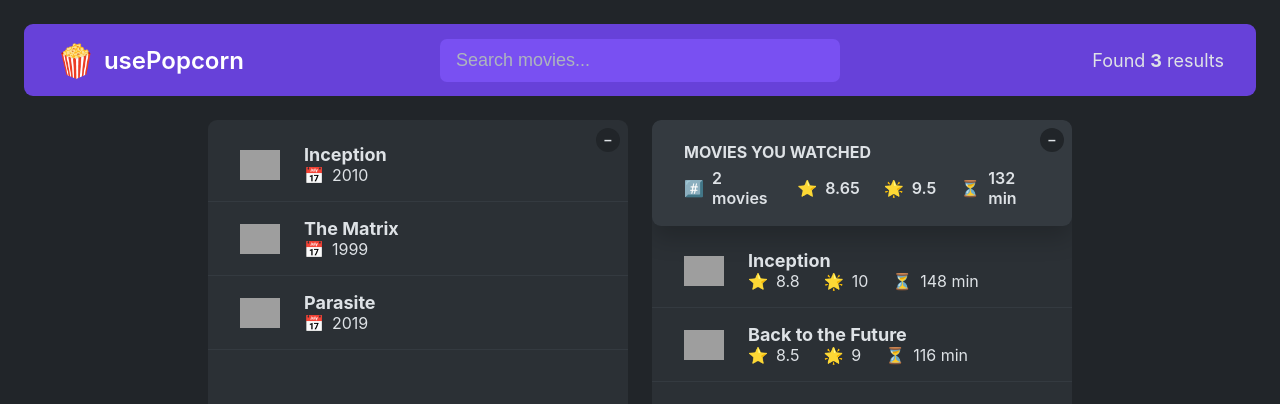
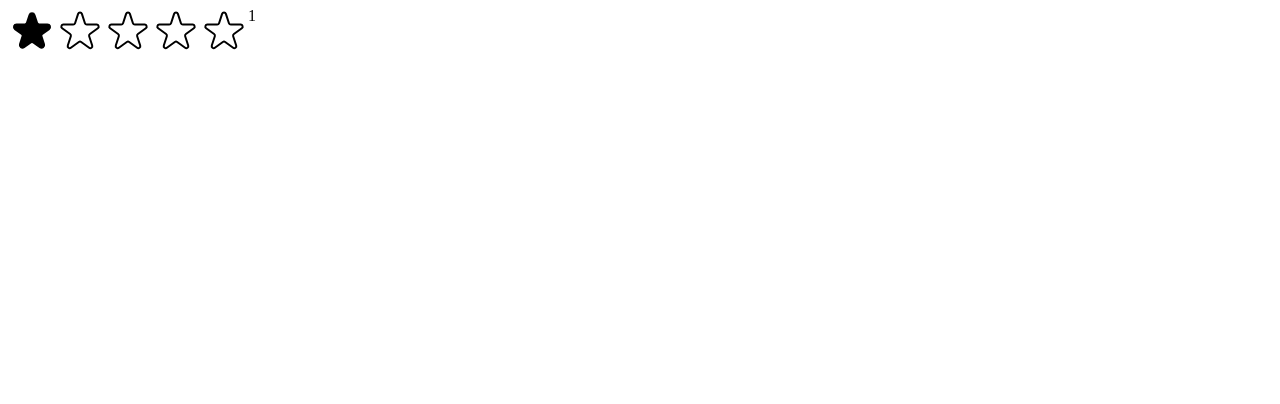
Before and after one commit to Sogand-mohamadiPour/usePopcorn, a React (Create React App) app: page / in a window 1280 px wide. Shown: the top 404 px of the page. Built offline with nearby package versions, Linux system fonts and the light colour scheme; grey boxes are pictures that could not be loaded; the HTML template or start-up script is replaced by a standard one.

Commit message:
app is hidden working on rating stars

```diff
--- a/src/index.js
+++ b/src/index.js
@@ -1,11 +1,13 @@
 import React from 'react';
 import ReactDOM from 'react-dom/client';
-import './index.css';
-import App from './App';
+// import './index.css';
+// import App from './App';
+import StarRating from './starRating';
 
 const root = ReactDOM.createRoot(document.getElementById('root'));
 root.render(
   <React.StrictMode>
-    <App />
+    {/* <App /> */}
+    <StarRating maxRating={5} />
   </React.StrictMode>
 );
--- /dev/null
+++ b/src/starRating.js
@@ -0,0 +1,78 @@
+import { useState } from "react"
+
+const sontainerStyle = {
+    display: 'flex',
+    alignItems: 'center',
+    gap: '16px',
+}
+
+const starContainerStyle = {
+    display: 'flex',
+}
+
+const textStyle = {
+    lineHeight: '1',
+    margin: '0',
+}
+
+export default function StarRating({ maxRating = 5 }) {
+    const [rating, setRating] = useState(1);
+
+    function handleRating(rating) {
+        setRating(rating);
+    }
+
+    return (
+        <>
+            <div style={sontainerStyle}>
+                <div style={starContainerStyle}>
+                    {Array.from({ length: maxRating }, (_, i) => (
+                        <Star key={i} onRate={() => handleRating(i + 1)}
+                            full={rating >= i + 1} />
+                    ))}
+                    <p style={textStyle}>{rating || ""}</p>
+                </div>
+            </div>
+        </>
+    )
+}
+
+const starStyle = {
+    width: '48px',
+    height: '48px',
+    display: 'block',
+    cursor: 'pointer'
+}
+
+function Star({ onRate, full }) {
+    return (
+        <>
+            <span role="button" style={starStyle} onClick={onRate}>
+                {full ? (<svg
+                    xmlns="http://www.w3.org/2000/svg"
+                    viewBox="0 0 20 20"
+                    fill="#000"
+                    stroke="#000"
+                >
+                    <path
+                        d="M9.049 2.927c.3-.921 1.603-.921 1.902 0l1.07 3.292a1 1 0 00.95.69h3.462c.969 0 1.371 1.24.588 1.81l-2.8 2.034a1 1 0 00-.364 1.118l1.07 3.292c.3.921-.755 1.688-1.54 1.118l-2.8-2.034a1 1 0 00-1.175 0l-2.8 2.034c-.784.57-1.838-.197-1.539-1.118l1.07-3.292a1 1 0 00-.364-1.118L2.98 8.72c-.783-.57-.38-1.81.588-1.81h3.461a1 1 0 00.951-.69l1.07-3.292z"
+                    />
+                </svg>) : (
+                    <svg
+                        xmlns="http://www.w3.org/2000/svg"
+                        fill="none"
+                        viewBox="0 0 24 24"
+                        stroke="#000"
+                    >
+                        <path
+                            strokeLinecap="round"
+                            strokeLinejoin="round"
+                            strokeWidth="{2}"
+                            d="M11.049 2.927c.3-.921 1.603-.921 1.902 0l1.519 4.674a1 1 0 00.95.69h4.915c.969 0 1.371 1.24.588 1.81l-3.976 2.888a1 1 0 00-.363 1.118l1.518 4.674c.3.922-.755 1.688-1.538 1.118l-3.976-2.888a1 1 0 00-1.176 0l-3.976 2.888c-.783.57-1.838-.197-1.538-1.118l1.518-4.674a1 1 0 00-.363-1.118l-3.976-2.888c-.784-.57-.38-1.81.588-1.81h4.914a1 1 0 00.951-.69l1.519-4.674z"
+                        />
+                    </svg>
+                )}
+            </span >
+        </>
+    )
+}
```
Also changed, not shown: src/index.css (+0 -33 lines).
